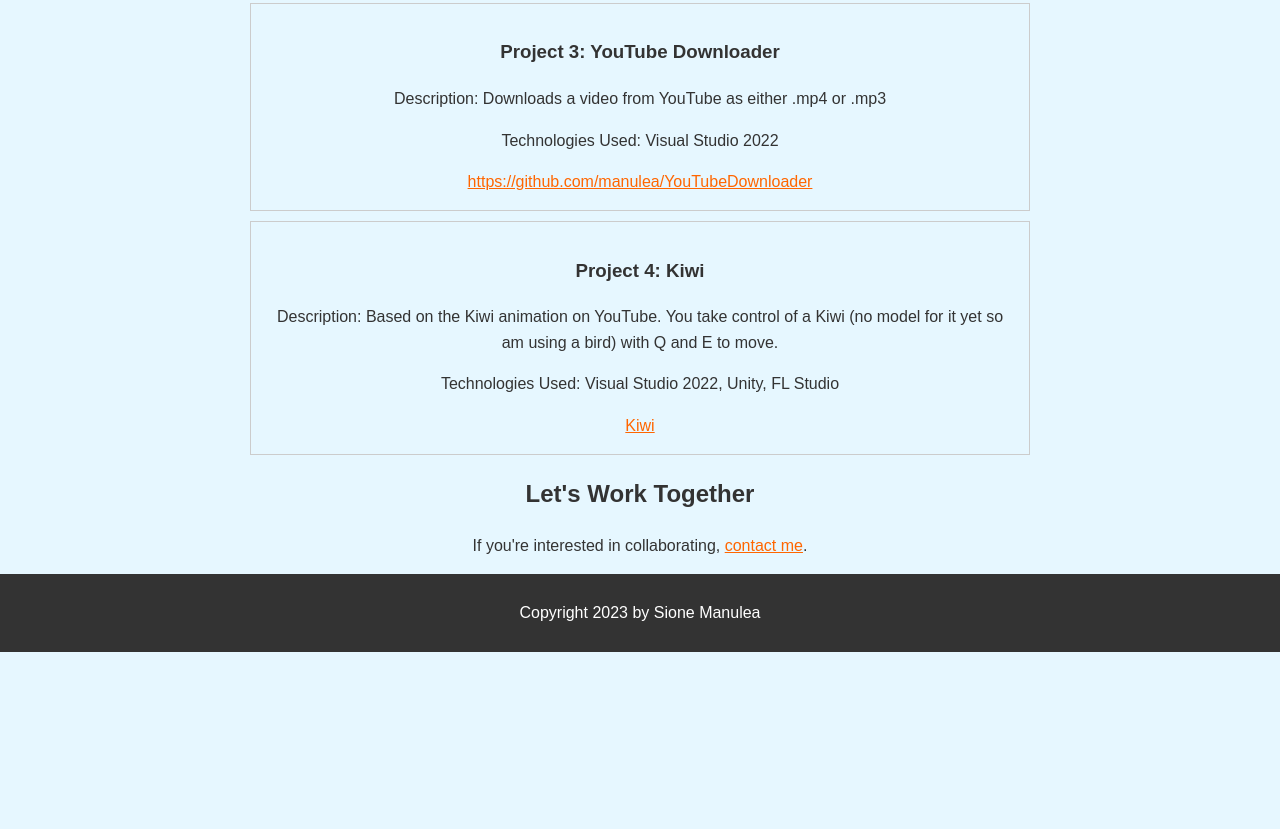
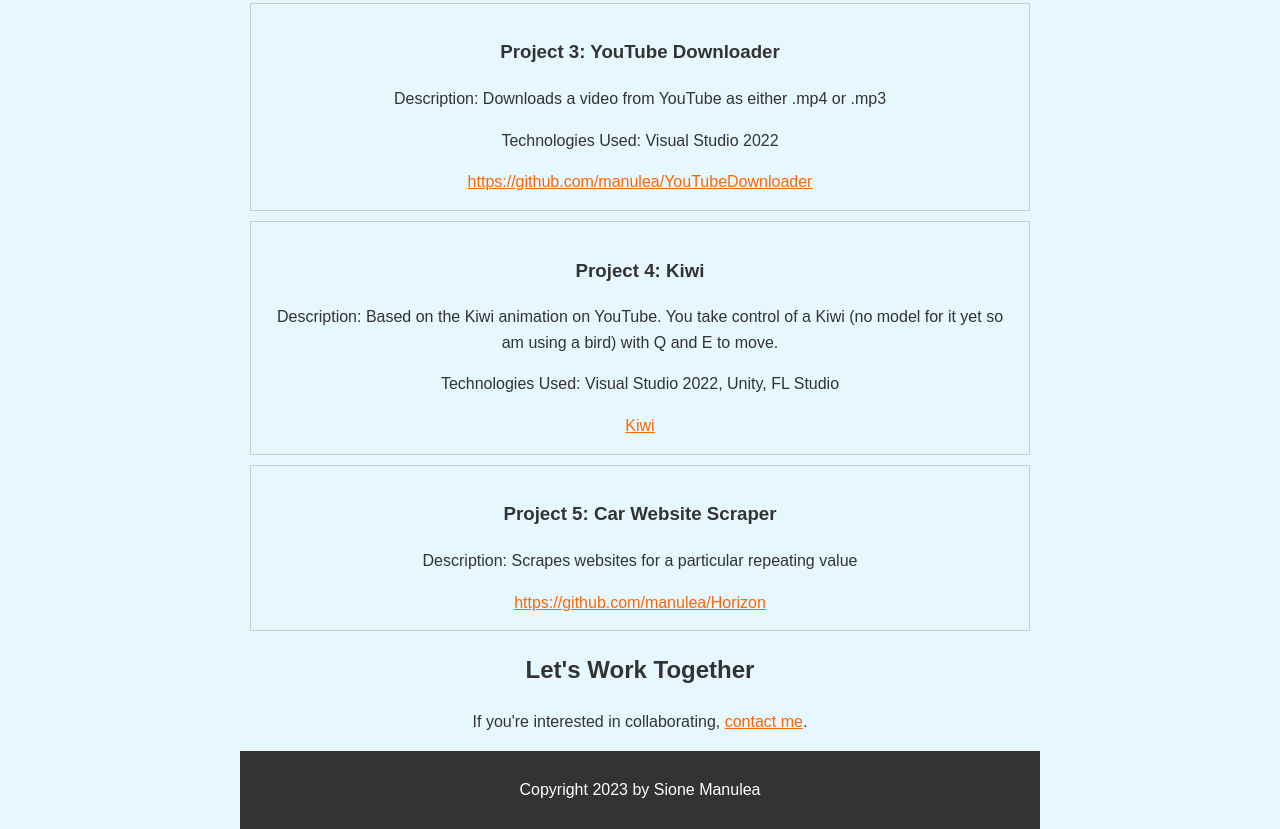
Before and after one commit to manulea/ITPortfolio, a plain HTML site: page home.html in a window 1280 px wide. Shown: the part 591-1420 px from the top of the page. Before the commit the page ends 1243 px from the top, so only its background shows below. Drawn offline with Linux system fonts and the light colour scheme.

Commit message:
Update home.html

```diff
--- a/home.html
+++ b/home.html
@@ -57,13 +57,18 @@
         <a href="https://github.com/manulea/YouTubeDownloader">https://github.com/manulea/YouTubeDownloader</a>
       </div>
 
-      <!-- Project 3 -->
+      <!-- Project 4 -->
       <div class="project">
         <h3>Project 4: Kiwi</h3>
         <p>Description: Based on the Kiwi animation on YouTube. You take control of a Kiwi (no model for it yet so am using a bird) with Q and E to move.</p>
         <p>Technologies Used: Visual Studio 2022, Unity, FL Studio</p>
         <a href="Kiwi/index.html">Kiwi</a>
       </div>
+      <!-- Project 5 -->
+      <div class="project">
+        <h3>Project 5: Car Website Scraper</h3>
+        <p>Description: Scrapes websites for a particular repeating value</p>
+      <a href="https://github.com/manulea/Horizon">https://github.com/manulea/Horizon</a>
 
     </div>
 
```
